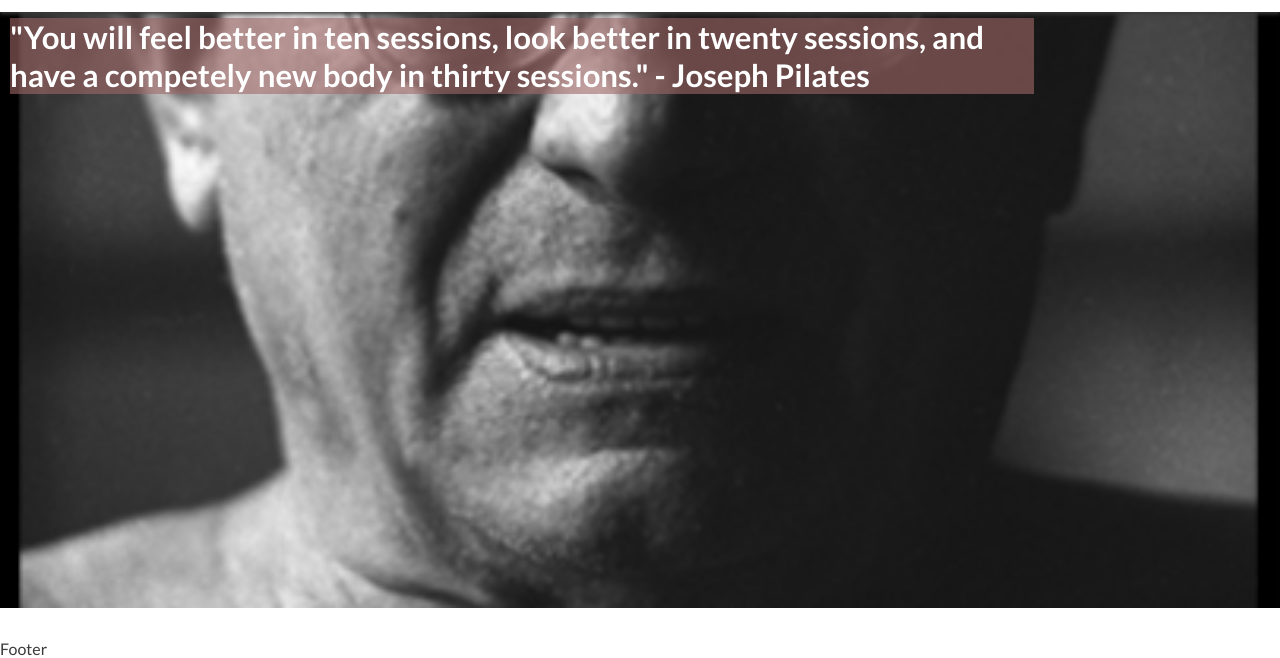
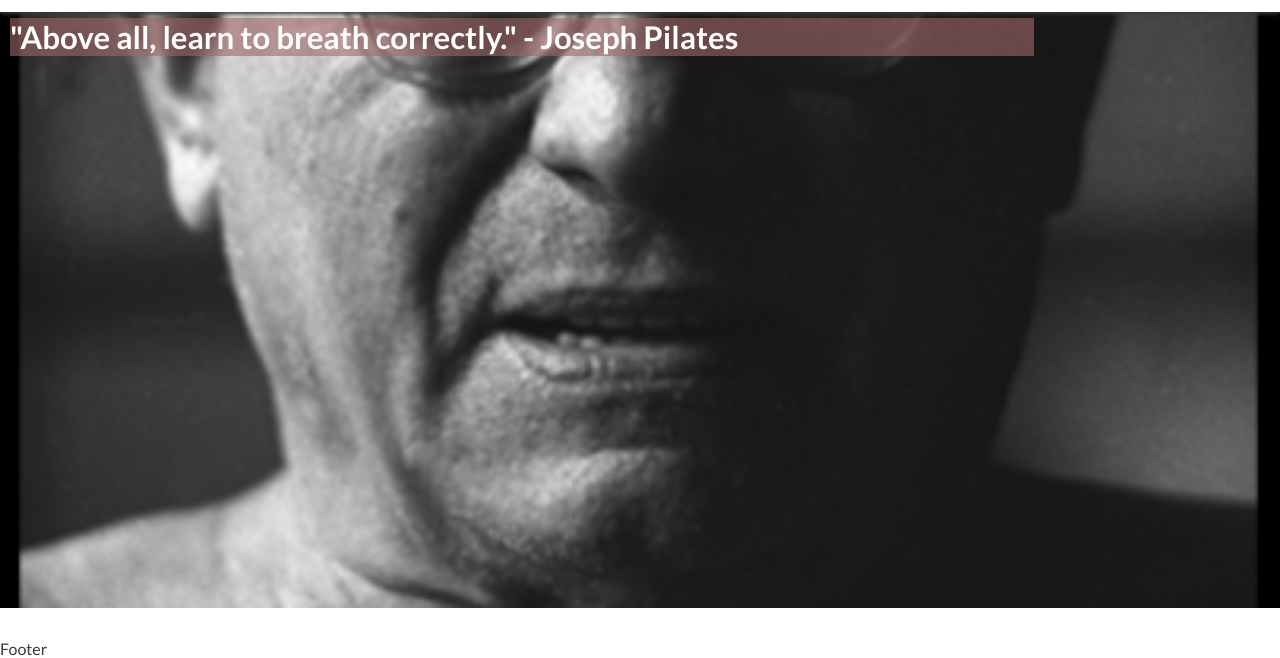
Before and after one commit to helsbels-del/Project-1, a plain HTML site: page joinus.html in a window 1280 px wide. Shown: the part 142-800 px from the top of the page. Drawn offline with Linux system fonts and the light colour scheme.

Commit message:
Fix: corrected quote on first page

```diff
--- a/joinus.html
+++ b/joinus.html
@@ -41,10 +41,10 @@
     </header>
     <!-- Main Content -->
     <main>
-        <!-- Joseph image -->
+        <!-- Joinus image -->
         <section id="joinus">
             <div id="joinus-cover-text">
-                <h2>"You will feel better in ten sessions, look better in twenty sessions, and have a competely new body in thirty sessions." - Joseph Pilates</h2>
+                <h2>"Above all, learn to breath correctly." - Joseph Pilates</h2>
             </div>
 
         </section>
```
